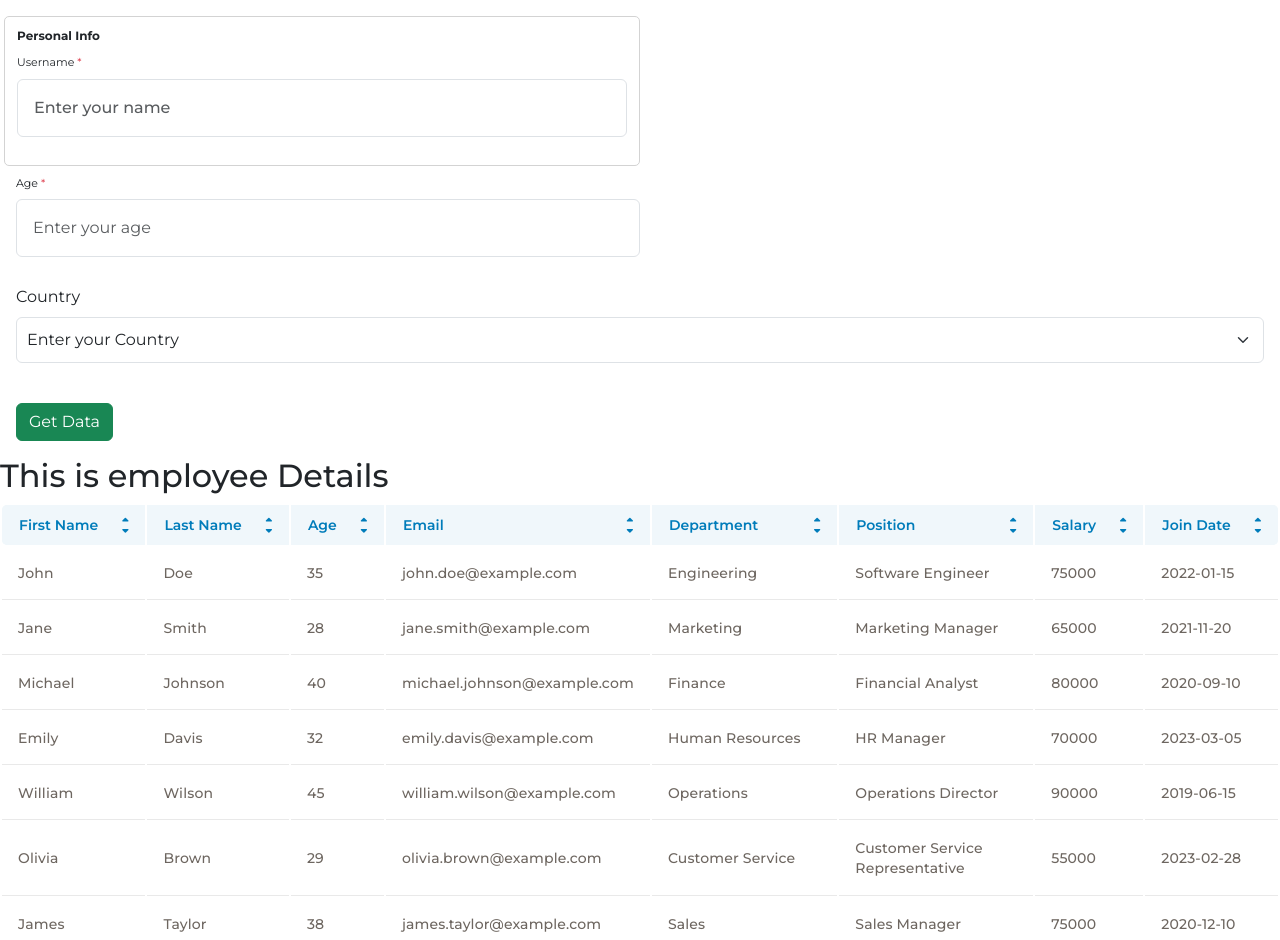
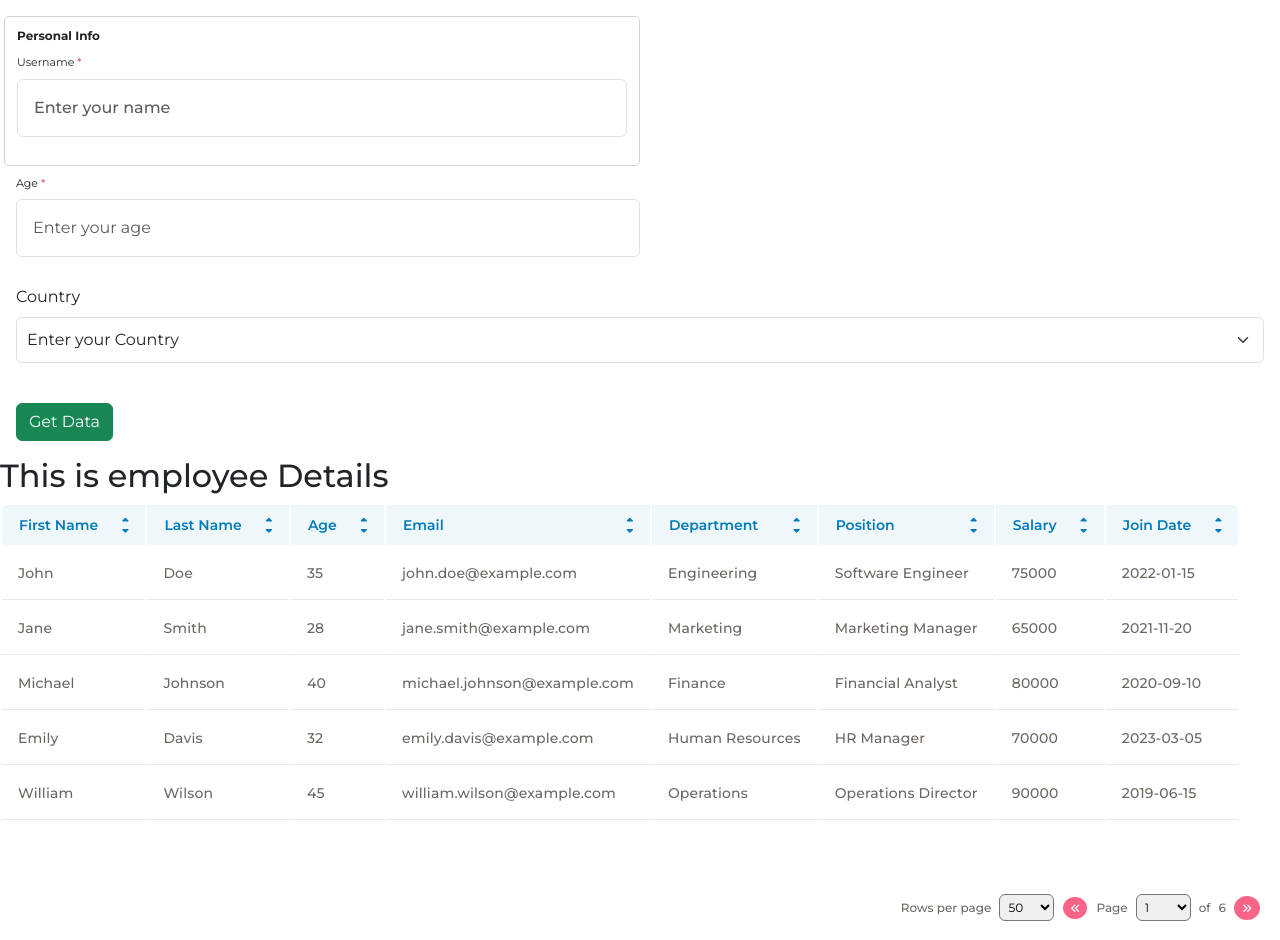
Before and after one commit to Denil-Doss-ZS0463/Angular_v17, an Angular app in the folder Angular17_DemoProject/: page /sampleRendering in a window 1280 px wide. Shown: the top 940 px of the page. Built offline with nearby package versions, Linux system fonts and the light colour scheme.

Commit message:
Table design and favicon changes added
Table design and favicon changes added

```diff
--- a/Angular17_DemoProject/src/app/app.component.ts
+++ b/Angular17_DemoProject/src/app/app.component.ts
@@ -19,7 +19,7 @@ import { LoginComponent } from './basic-components/login/login.component';
   styleUrl: './app.component.css',
 })
 export class AppComponent {
-  title = 'Angular17_DemoProject';
+  title = 'ZuciBall Central';
   includePaths: string[] = ['', 'home', 'reports','users'];
   hideNav = false;
 
--- a/Angular17_DemoProject/src/app/basic-components/header/header.component.css
+++ b/Angular17_DemoProject/src/app/basic-components/header/header.component.css
@@ -120,3 +120,7 @@
   font-size: 14px;
   font-weight: 500;
 }
+
+.toggleSidebar:hover {
+  cursor: pointer;
+}
--- a/Angular17_DemoProject/src/app/basic-components/header/header.component.html
+++ b/Angular17_DemoProject/src/app/basic-components/header/header.component.html
@@ -30,7 +30,7 @@
                 <li><a class="dropdown-item" role="button" (click)="openProfileModal()"><i
                       class="fa-regular fa-user iconColor col-sm-2 me-1 "></i><span class="col-sm-3">Profile</span></a>
                 </li>
-                <li><a class="dropdown-item"><i
+                <li><a class="dropdown-item" (click)="userLogout()"><i
                       class="fa-regular fa-right-from-bracket iconColor col-sm-2 me-1"></i>Logout</a>
                 </li>
               </ul>
@@ -126,7 +126,7 @@
                     </ul>
                 </div>
                 <div class="d-flex justify-content-center mb-3">
-                    <div class="toggler profile-circle d-flex align-items-center justify-content-center text-white fs-6"
+                    <div class="toggler profile-circle d-flex align-items-center justify-content-center text-white fs-6 toggleSidebar"
                         (click)="toggleSidebar()">
                         @if (!isCollapsed) {
                             <i class="fa-sharp fa-solid fa-angles-left"></i>
--- a/Angular17_DemoProject/src/app/basic-components/header/header.component.ts
+++ b/Angular17_DemoProject/src/app/basic-components/header/header.component.ts
@@ -5,6 +5,7 @@ import { NgClass, NgStyle } from '@angular/common';
 import { RouterLink, RouterLinkActive, RouterOutlet } from '@angular/router';
 import { ModalDismissReasons, NgbModal } from '@ng-bootstrap/ng-bootstrap';
 import { ProfileComponent } from '../../core-components/profile/profile.component';
+import { Router } from '@angular/router';
 
 @Component({
   selector: 'app-header',
@@ -50,7 +51,7 @@ export class HeaderComponent {
     this.isCollapsed = !this.isCollapsed;
   }
 
-  constructor(private modalService: NgbModal) {}
+  constructor(private modalService: NgbModal,private router:Router) {}
 
   openProfileModal() {
     this.modalService.open(ProfileComponent, {
@@ -60,4 +61,9 @@ export class HeaderComponent {
       keyboard: false,
     });
   }
+  userLogout(){
+    sessionStorage.clear();
+    localStorage.clear();
+    this.router.navigate(['/login']);
+  }
 }
--- a/Angular17_DemoProject/src/app/common-libraies/common-breadcrumbs/common-breadcrumbs.component.ts
+++ b/Angular17_DemoProject/src/app/common-libraies/common-breadcrumbs/common-breadcrumbs.component.ts
@@ -1,9 +1,10 @@
 import { Component, ElementRef, Renderer2 } from '@angular/core';
+import { RouterLink } from '@angular/router';
 declare let bootstrap: any;
 @Component({
   selector: 'app-common-breadcrumbs',
   standalone: true,
-  imports: [],
+  imports: [RouterLink],
   templateUrl: './common-breadcrumbs.component.html',
   styleUrl: './common-breadcrumbs.component.css'
 })
--- a/Angular17_DemoProject/src/app/common-libraies/common-table/common-table.component.css
+++ b/Angular17_DemoProject/src/app/common-libraies/common-table/common-table.component.css
@@ -73,28 +73,29 @@ th:last-child {
     height: 375px;
     overflow: auto;
 }
-.paginationContent
-{
-    /* position: absolute;
-    bottom: 10px;
-    right: 30px;
-    padding: 10px;
-    background-color: white;
-    box-shadow: 0 0 5px rgb(0 0 0 / 20%);
-    width: 85%; */
-}
-
 
 .paginationButtons
 {
-   background-color: #EB0045;
+   background-color: #f72257;
    color: white;
    border-radius: 50% !important;
    text-align: center;
    font-size: 10px;
+   opacity: .7;
 }
 
 .paginationButtons:focus
 {
     border: none;
 }
+
+.rowsPerPage {
+    font-size: 12px;
+    font-weight: 500;
+    color: #30261db2;
+}
+
+.rowsPerPageContainer>select {
+    border-radius: 6px !important;
+    width: 55px;
+}
--- a/Angular17_DemoProject/src/app/common-libraies/common-table/common-table.component.html
+++ b/Angular17_DemoProject/src/app/common-libraies/common-table/common-table.component.html
@@ -1,5 +1,4 @@
-<div class="relative w-100">
-
+<div class="relative w-100 tableContainer">
     <div>
         <table>
             <caption></caption>
@@ -46,11 +45,11 @@
             </tbody>
         </table>
     </div>
-
-    <div class="row paginationContent">
+</div>
+<div class="row paginationContent mt-3">
     <div class="col-5"></div>
-        <div class="col-7 d-flex justify-content-end align-items-center gap-2">
-            <div class="d-flex gap-2">
+    <div class="col-7 d-flex justify-content-end align-items-center gap-2 rowsPerPage">
+        <div class="d-flex gap-2 justify-content-center align-items-center rowsPerPageContainer">
             <div class="">Rows per page</div>
             <select class="p-1" (change)="onItemsPerPageChange($event)">
                 <option *ngFor="let pageItem of pageItems" [value]="pageItem">{{ pageItem }}</option>
@@ -63,7 +62,7 @@
                     <i class="fa-solid fa-angles-left"></i>
                 </div>
             </button>
-                <div class="d-flex gap-2 align-items-center">
+            <div class="d-flex gap-2 align-items-center rowsPerPageContainer">
                 <div class="">Page</div>
                 <select class="p-1" [(ngModel)]="currentPage" (ngModelChange)="onPageChange($event)">
                     @for(page of availablePages(totalPages); track $index)
@@ -85,11 +84,5 @@
                 </button>
             </div>
         </div>
-
     </div>
-
-
 </div>
-
-
-</div>
--- a/Angular17_DemoProject/src/app/common-libraies/common-table/common-table.component.ts
+++ b/Angular17_DemoProject/src/app/common-libraies/common-table/common-table.component.ts
@@ -79,7 +79,7 @@ export class CommonTableComponent {
   }
 
   currentPage: number = 1;
-  itemsPerPage: number = 50; // Default items per page
+  itemsPerPage: number = 5;
   totalPages: number = 0;
 
   calculateTotalPages() {
--- a/Angular17_DemoProject/src/index.html
+++ b/Angular17_DemoProject/src/index.html
@@ -3,7 +3,7 @@
 
 <head>
   <meta charset="utf-8">
-  <title>Angular17DemoProject</title>
+  <title>ZuciBall Central</title>
   <base href="/">
   <meta name="viewport" content="width=device-width, initial-scale=1">
 
@@ -23,7 +23,7 @@
       crossorigin="anonymous"
     ></script>
 
-  <link rel="icon" type="image/x-icon" href="favicon.ico">
+  <link rel="icon" type="image/x-icon" href="favicon.ico" sizes="16x16">
   <link rel="preconnect" href="https://fonts.googleapis.com">
   <link rel="preconnect" href="https://fonts.gstatic.com" crossorigin>
   <link href="https://fonts.googleapis.com/css2?family=Montserrat:ital,wght@0,100..900;1,100..900&display=swap"
```
Also changed, not shown: 1 other file (tests, documents, lock files or other folders). Lines whose indentation alone changed are shown as unchanged.
